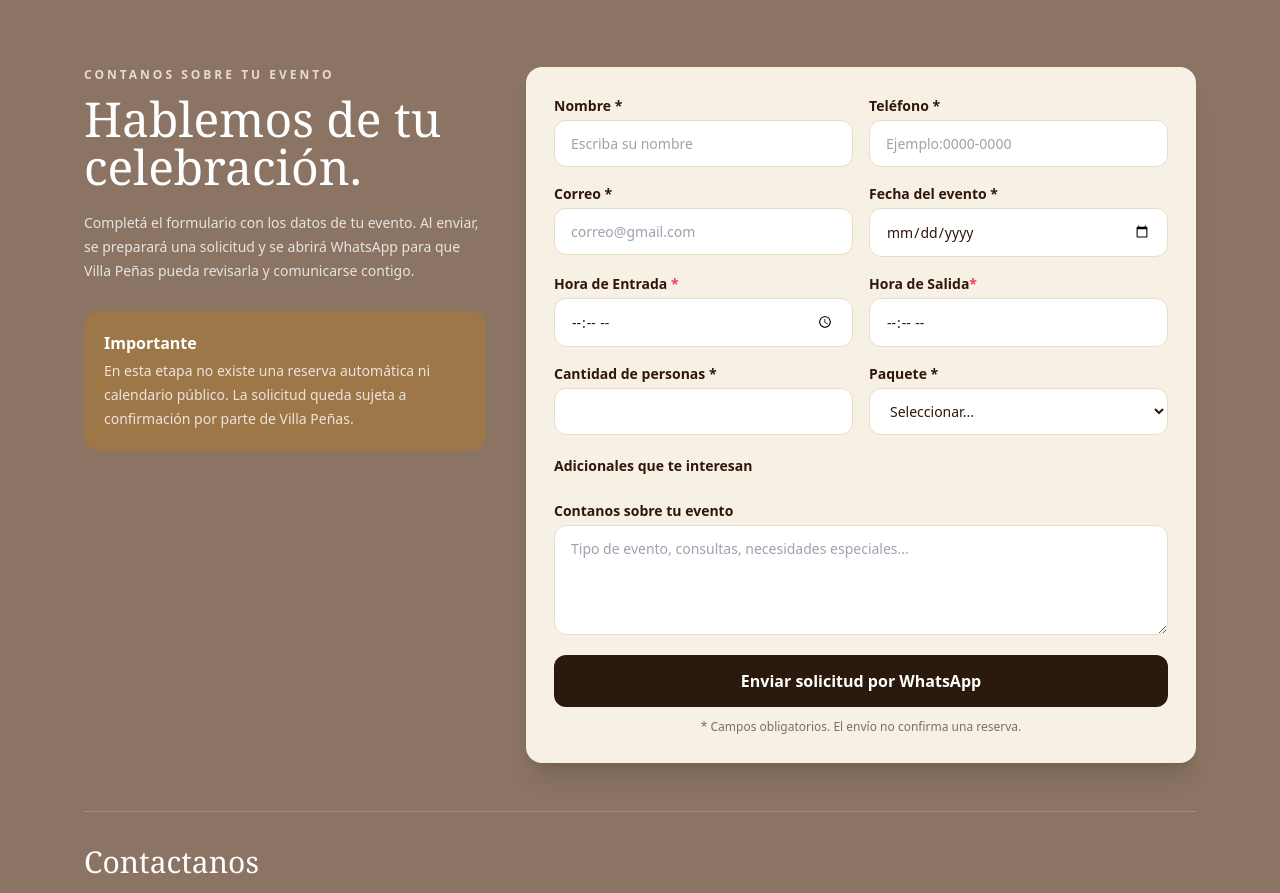
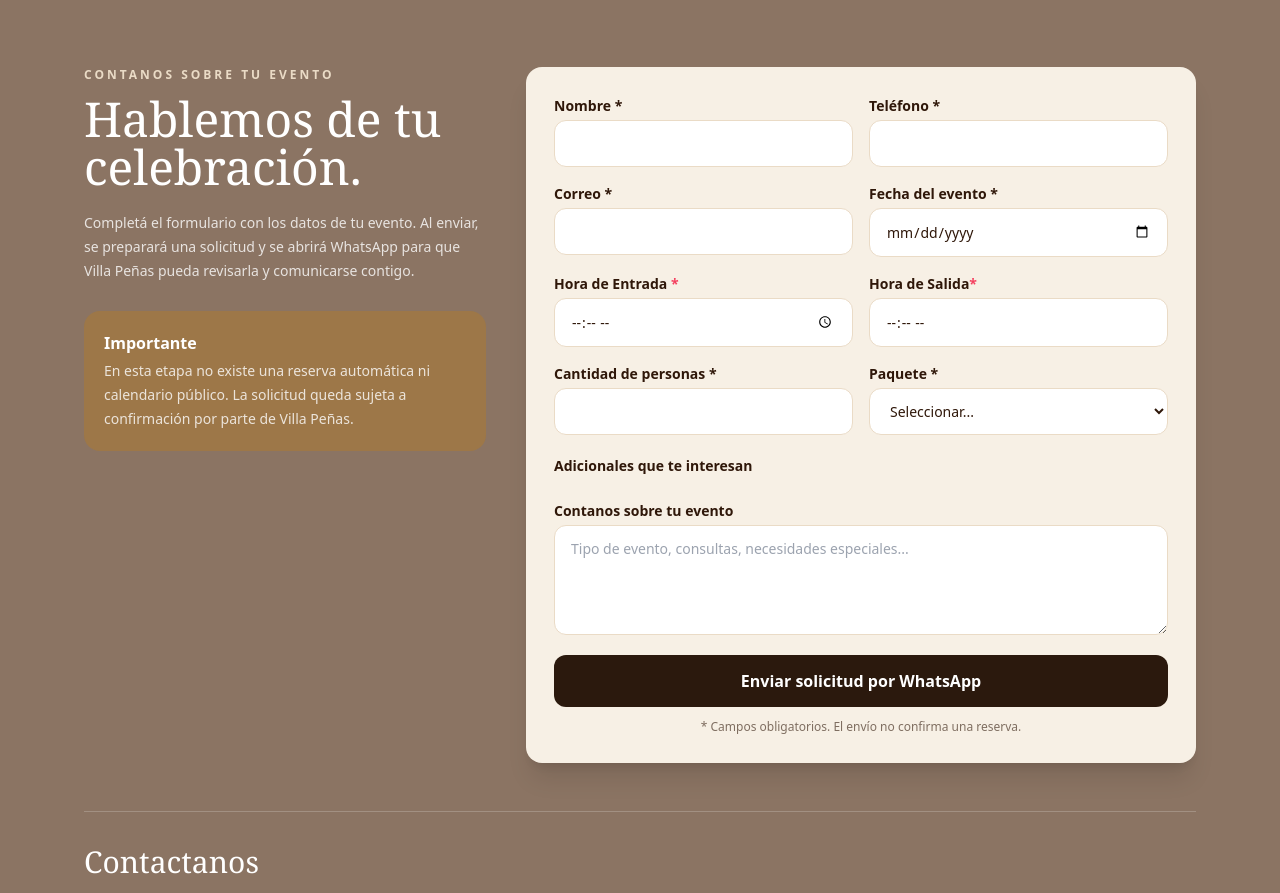
Before and after one commit to Randy-g-g/LandingPage_Villa_pena, a plain HTML site: page index.html in a window 1280 px wide. Shown: the part 4300-5193 px from the top of the page. Drawn offline with nearby package versions, Linux system fonts and the light colour scheme.

Commit message:
Revert "kris"
This reverts commit 12ce5cd04ff47f3f028b5d5956da02052fa78a86.

```diff
--- a/index.html
+++ b/index.html
@@ -454,66 +454,33 @@
 
             <div id="formMessage" class="mb-4 hidden rounded-xl p-3 text-sm" role="alert" aria-atomic="true"></div>
 
+            <noscript><p class="mb-4">Activá JavaScript para seleccionar paquetes y preparar la solicitud por WhatsApp.</p></noscript>
 
             <div class="grid gap-4 sm:grid-cols-2">
 
               <div>
-                <label for="nombre"
-                class="form-label">
-                Nombre *
-              </label>
-                <input id="nombre"
-                name="nombre"
-                type="text"
-                placeholder="Escriba su nombre"
-                class="form-input"
-                required>
+                <label for="nombre" class="form-label">Nombre *</label>
+                <input id="nombre" name="nombre" type="text" autocomplete="name" class="form-input" required>
               </div>
 
               <div>
-                <label for="telefono"
-                class="form-label">
-                Teléfono *
-              </label>
-                <input id="telefono"
-                name="telefono" type="tel"
-                placeholder="Ejemplo:0000-0000"
-                inputmode="tel"
-                class="form-input" required>
+                <label for="telefono" class="form-label">Teléfono *</label>
+                <input id="telefono" name="telefono" type="tel" autocomplete="tel" inputmode="tel" class="form-input" required>
               </div>
 
               <div>
-                <label for="correo"
-                class="form-label">
-                Correo *
-              </label>
-                <input id="correo"
-                name="correo" type="email"
-                placeholder="correo@gmail.com"
-                class="form-input"
-                required>
+                <label for="correo" class="form-label">Correo *</label>
+                <input id="correo" name="correo" type="email" autocomplete="email" class="form-input" required>
               </div>
 
               <div>
-                <label for="fecha"
-                class="form-label">Fecha del evento *</label>
-                <input id="fecha"
-                name="fecha"
-                type="date"
-                class="form-input"
-                required>
+                <label for="fecha" class="form-label">Fecha del evento *</label>
+                <input id="fecha" name="fecha" type="date" class="form-input" required>
               </div>
 
               <div>
-                <label for="horaInicio"
-                class="form-label">Hora de Entrada
-                <span class="text-rose-500">*</span></label>
-                <input id="horaInicio"
-                name="horaInicio"
-                type="time"
-                max="18:00"
-                class="form-input"
-                required>
+                <label for="horaInicio" class="form-label">Hora de Entrada <span class="text-rose-500">*</span></label>
+                <input id="horaInicio" name="horaInicio" type="time" max="18:00" class="form-input" required>
               </div>
 
               <div>
```
